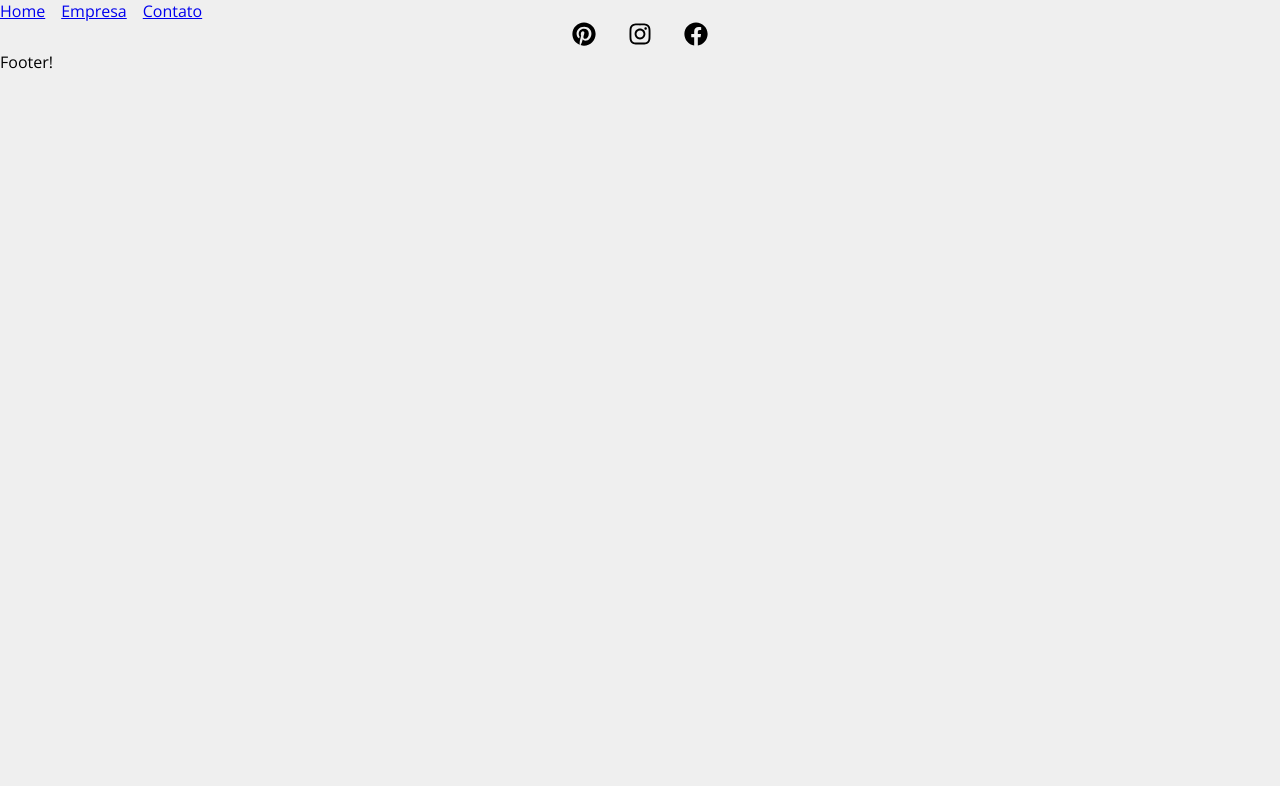
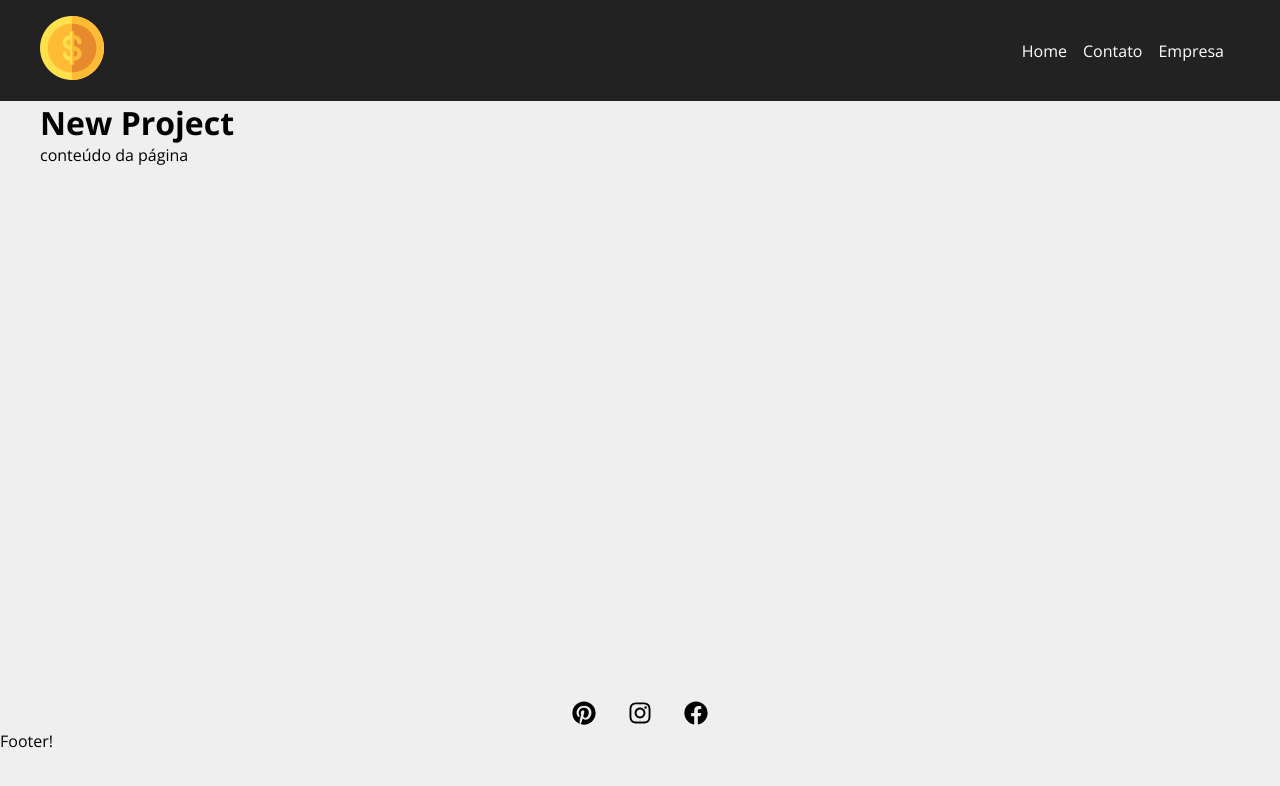
Before and after one commit to CoreyDevl/curso_react, a React (Create React App) app: page /newproject in a window 1280 px wide. Shown: the top 786 px of the page. Built offline with nearby package versions, Linux system fonts and the light colour scheme.

Commit message:
Setup inicial da página está criado

```diff
--- a/src/App.js
+++ b/src/App.js
@@ -3,23 +3,30 @@ import './App.css';
 import Home from './pages/Home';
 import Empresa from './pages/Empresa';
 import Contato from './pages/Contato';
+import NewProject from './pages/NewProject';
 import NavBar from './components/layout/NavBar';
 import Footer from './components/layout/Footer';
+import Container from './components/layout/Container'
 function App() {
 
      return (
  <Router>
 <NavBar />
    <Switch>
-     <Route exact path="/">
-       <Home/>
-     </Route>
-     <Route path="/Empresa">
-       <Empresa/>
-     </Route>
-     <Route path="/Contato">
-       <Contato/>
-     </Route>
+     <Container customClass="minHeight">
+       <Route exact path="/">
+         <Home />
+       </Route>
+       <Route path="/empresa">
+         <Empresa />
+       </Route>
+       <Route path="/contato">
+         <Contato />
+       </Route>
+       <Route path="/newproject">
+         <NewProject />
+       </Route>
+     </Container>
    </Switch>
    <Footer/>
  </Router>
--- /dev/null
+++ b/src/components/layout/Container.js
@@ -0,0 +1,7 @@
+import styles from "./Container.module.css"
+
+function Container(props){
+return <div className={`${styles.container} ${styles[props.customClass]}`}>{props.children}</div>
+
+}
+export default Container
--- /dev/null
+++ b/src/components/layout/Container.module.css
@@ -0,0 +1,20 @@
+.container{
+    width: 1200px;
+    display: flex;
+    justify-content: space-between;
+    margin: 0 auto;
+    flex-wrap: wrap;
+}
+
+.minHeight{
+    min-height: 75%;
+}
+
+.start{
+    justify-content: flex-start;
+}
+
+.column{
+    flex-direction: column;
+    justify-content: flex-start;
+}
--- a/src/components/layout/NavBar.js
+++ b/src/components/layout/NavBar.js
@@ -1,20 +1,28 @@
 import { Link } from "react-router-dom"
+import Container from "./Container"
 import styles from "./NavBar.module.css"
+import logo from "../../img/costsLogo.png"
+
 function NavBar(){
     return(
-        <ul className={styles.list}>
-        <li className={styles.item}
-
-        >
-          <Link to="/">Home</Link>
+      <nav class={styles.navbar}>
+       <Container>
+         <Link to="/">
+           <img src={logo} alt="costs" />
+         </Link>
+         <ul class={styles.list}>
+        <li class={styles.item}>
+        <Link to="/">Home</Link>
         </li>
-        <li className={styles.item}>
-          <Link to="/empresa">Empresa</Link>
+        <li class={styles.item}>
+        <Link to="/contato">Contato</Link>
         </li>
-        <li className={styles.item}>
-          <Link to="/contato">Contato</Link>
+        <li class={styles.item}>
+        <Link to="/empresa">Empresa</Link>
         </li>
-      </ul>
+         </ul>
+       </Container>
+      </nav>
     )
 }
 export default NavBar
--- a/src/components/layout/NavBar.module.css
+++ b/src/components/layout/NavBar.module.css
@@ -1,8 +1,25 @@
 .list{
     display: flex;
     list-style: none;
+    align-items: center;
+}
+
+.navbar{
+    display: flex;
+    justify-content: space-between;
+    background-color: #222;
+    padding: 1em;
 }
 
 .item{
     margin-right: 1em;
 }
+
+.item a{
+    color: #FFF;
+    text-decoration: none;
+}
+
+.item a:hover{
+    color: #FFBB33;
+}
--- /dev/null
+++ b/src/pages/NewProject.js
@@ -0,0 +1,10 @@
+function NewProject(){
+return(
+<div>
+    <h1>New Project</h1>
+    <p>conteúdo da página</p>
+</div>
+)
+}
+
+export default NewProject
```
